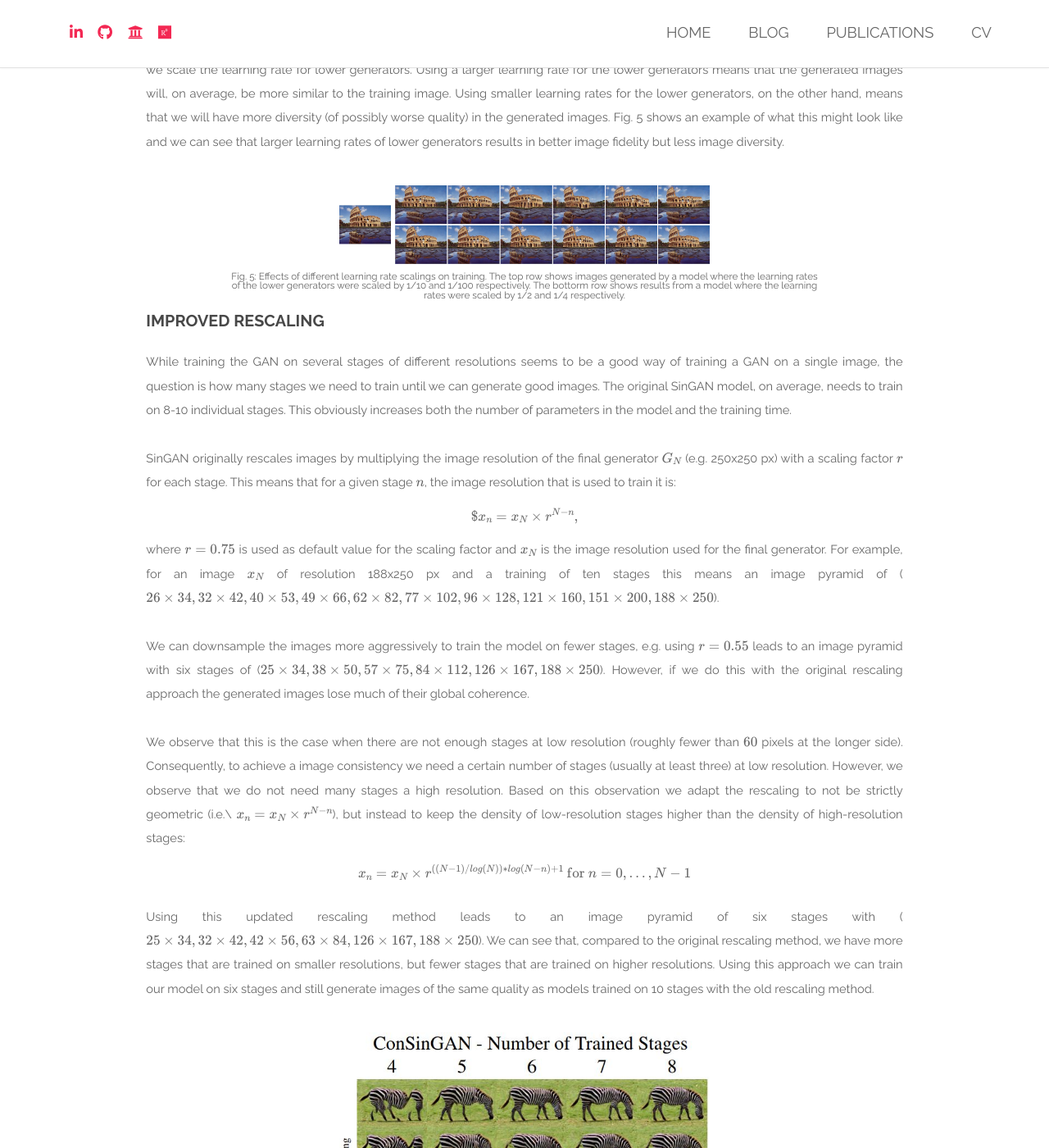
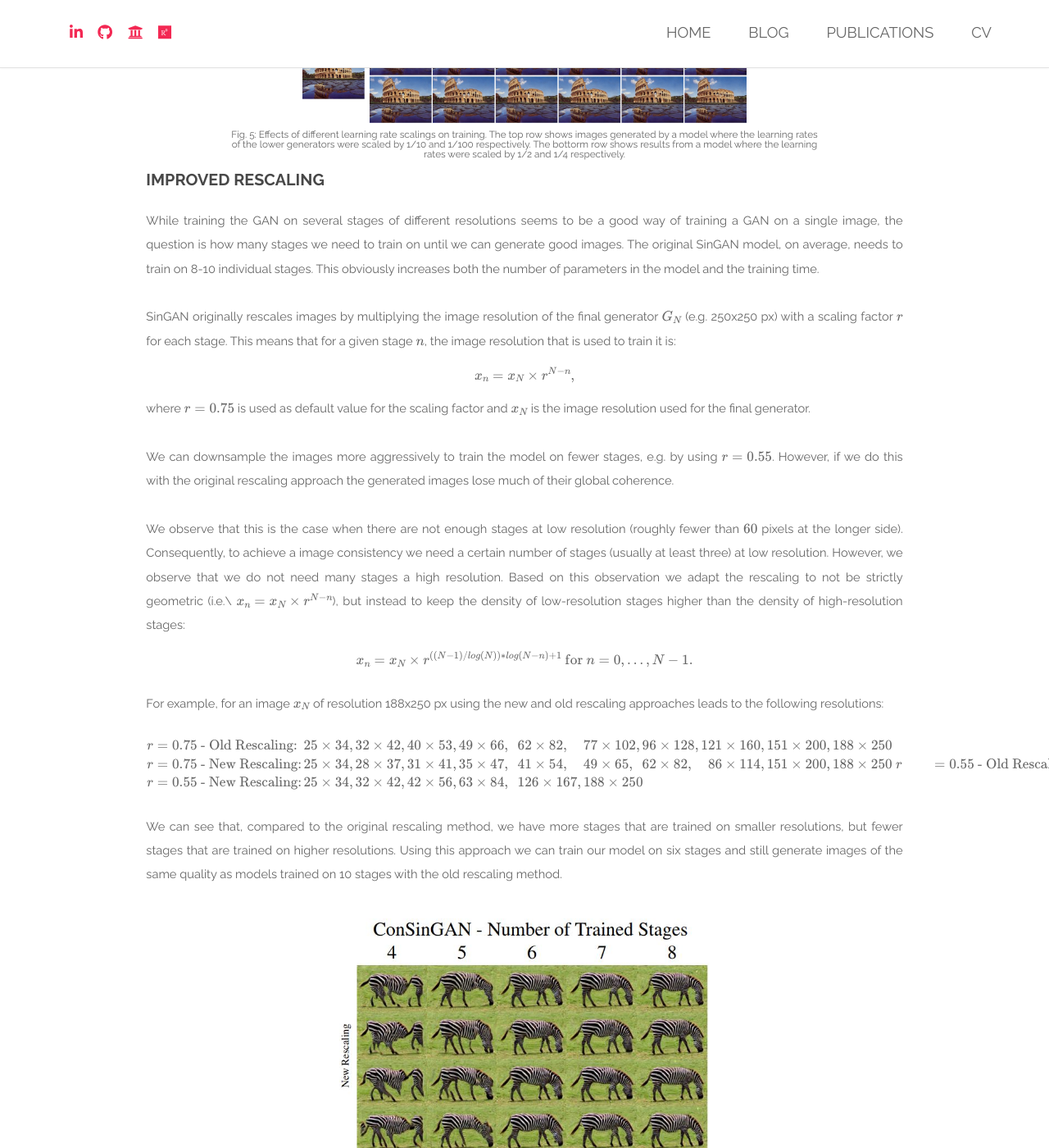
Before and after one commit to tohinz/tohinz.github.io, a Jekyll site: the page built from _posts/2020-03-24-improved-techniques-for-training-single-image-gans.md, in a window 1280 px wide and 1400 px high, scrolled down 4352 px. Shown: the whole window at 82% size. Built offline with Jekyll 4.4.1, drawn with Linux system fonts in a browser that asks for light colours; cached includes are drawn as plain includes; nearby versions of some CDN libraries; formulas are drawn with MathJax 3; a script that is not in the unit is left out; comment, search, counter and statistics services are not loaded; some of the changed text lies outside the part shown.

Commit message:
update blog post

```diff
--- a/_posts/2020-03-24-improved-techniques-for-training-single-image-gans.md
+++ b/_posts/2020-03-24-improved-techniques-for-training-single-image-gans.md
@@ -23,7 +23,7 @@
 
 To put our approach into perspective we quickly describe SinGAN's training procedure, before giving a more detailed overview of our approach. SinGAN trains several individual generator networks on images of increasing resolutions. Here, the first generator - working on the smallest image resolution - is the only unconditional generator that generates a image from random noise (see Fig. 1 for a visualization).
 
-<figure><center><img src="/images/blog/ConSinGAN/models/singan/singan0.jpg" alt="SinGAN Model" width="50%"/><figcaption>Fig. 1: Training of the first generator in the SinGAN.</figcaption></center></figure>
+<figure><center><img src="/images/blog/ConSinGAN/models/singan/singan0.jpg" alt="SinGAN Model" width="30%"/><figcaption>Fig. 1: Training of the first generator in the SinGAN.</figcaption></center></figure>
 
 The important part is that the discriminator is a path discriminator, i.e. the discriminator never sees the image as a whole, but only parts of it. Through this it learns what "real" image patches look like. Since the discriminator never sees the image as a whole the generator can fool it by generating images that are different from the training image on a global perspective, but similar when looking only at patch statistics.
 
@@ -46,26 +46,35 @@
 
 One interesting aspect of this approach is that we are now able to trade-off image diversity for fidelity by changing, e.g., the way of how we scale the learning rate for lower generators. Using a larger learning rate for the lower generators means that the generated images will, on average, be more similar to the training image. Using smaller learning rates for the lower generators, on the other hand, means that we will have more diversity (of possibly worse quality) in the generated images. Fig. 5 shows an example of what this might look like and we can see that larger learning rates of lower generators results in better image fidelity but less image diversity.
 
-<figure><center><img src="/images/blog/ConSinGAN/models/training/lr_scale.jpg" alt="ConSinGAN Learning Rate Scaling" width="50%"/><figcaption>Fig. 5: Effects of different learning rate scalings on training. The top row shows images generated by a model where the learning rates of the lower generators were scaled by 1/10 and 1/100 respectively. The bottorm row shows results from a model where the learning rates were scaled by 1/2 and 1/4 respectively.</figcaption></center></figure>
+<figure><center><img src="/images/blog/ConSinGAN/models/training/lr_scale.jpg" alt="ConSinGAN Learning Rate Scaling" width="60%"/><figcaption>Fig. 5: Effects of different learning rate scalings on training. The top row shows images generated by a model where the learning rates of the lower generators were scaled by 1/10 and 1/100 respectively. The bottorm row shows results from a model where the learning rates were scaled by 1/2 and 1/4 respectively.</figcaption></center></figure>
 
 ### Improved Rescaling
 
-While training the GAN on several stages of different resolutions seems to be a good way of training a GAN on a single image, the question is how many stages we need to train until we can generate good images. The original SinGAN model, on average, needs to train on 8-10 individual stages. This obviously increases both the number of parameters in the model and the training time.
+While training the GAN on several stages of different resolutions seems to be a good way of training a GAN on a single image, the question is how many stages we need to train on until we can generate good images. The original SinGAN model, on average, needs to train on 8-10 individual stages. This obviously increases both the number of parameters in the model and the training time.
 
 SinGAN originally rescales images by multiplying the image resolution of the final generator $G_N$ (e.g. 250x250 px) with a scaling factor $r$ for each stage. This means that for a given stage $n$, the image resolution that is used to train it is:
 \begin{equation}
-    $x_n = x_N\times r^{N-n},
+    x_n = x_N\times r^{N-n},
 \end{equation}
-where $r=0.75$ is used as default value for the scaling factor and $x_N$ is the image resolution used for the final generator. For example, for an image $x_N$ of resolution 188x250 px and a training of ten stages this means an image pyramid of ($26\times34, 32\times42, 40\times53, 49\times66, 62\times82, 77\times102, 96\times128, 121\times160, 151\times200, 188\times250$).
+where $r=0.75$ is used as default value for the scaling factor and $x_N$ is the image resolution used for the final generator.
 
-We can downsample the images more aggressively to train the model on fewer stages, e.g. using $r=0.55$ leads to an image pyramid with six stages of ($25\times34, 38\times50, 57\times75, 84\times112,126\times167,188\times250$). However, if we do this with the original rescaling approach the generated images lose much of their global coherence.
+We can downsample the images more aggressively to train the model on fewer stages, e.g. by using $r=0.55$. However, if we do this with the original rescaling approach the generated images lose much of their global coherence.
 
 We observe that this is the case when there are not enough stages at low resolution (roughly fewer than $60$ pixels at the longer side). Consequently, to achieve a image consistency we need a certain number of stages (usually at least three) at low resolution. However, we observe that we do not need many stages a high resolution. Based on this observation we adapt the rescaling to not be strictly geometric (i.e.\ $x_n = x_N\times r^{N-n}$), but instead to keep the density of low-resolution stages higher than the density of high-resolution stages:
 \begin{equation}
-    x_n = x_N\times r^{((N-1)/\textit{log}(N))*\textit{log}(N-n)+1} \text{\ for\ } n=0, ..., N-1
+    x_n = x_N\times r^{((N-1)/\textit{log}(N))*\textit{log}(N-n)+1} \text{\ for\ } n=0, ..., N-1.
 \end{equation}
 
-Using this updated rescaling method leads to an image pyramid of six stages with ($25\times34,32\times42,42\times56,63\times84,126\times167,188\times250$). We can see that, compared to the original rescaling method, we have more stages that are trained on smaller resolutions, but fewer stages that are trained on higher resolutions. Using this approach we can train our model on six stages and still generate images of the same quality as models trained on 10 stages with the old rescaling method.
+For example, for an image $x_N$ of resolution 188x250 px using the new and old rescaling approaches leads to the following resolutions:
+
+\begin{aligned}
+r&=0.75\text{ - Old Rescaling: }\mkern-38mu &&25\times34, 32\times42, 40\times53, 49\times66,\ \ 62\times82, \ \ \ \ 77\times102, 96\times128, 121\times160, 151\times200, 188\times250 \\\
+r&=0.75\text{ - New Rescaling: }\mkern-38mu &&25\times34, 28\times37, 31\times41, 35\times47,\ \ 41\times54,\ \ \\ \ 49\times65,\ \ 62\times82,\ \ \ \ 86\times114, 151\times200, 188\times250 \\\
+r&=0.55\text{ - Old Rescaling: }\mkern-38mu &&25\times34, 38\times50, 57\times75, 84\times112,126\times167,188\times250 \\\
+r&=0.55\text{ - New Rescaling: }\mkern-38mu &&25\times34, 32\times42, 42\times56, 63\times84, \ \ 126\times167, 188\times250
+\end{aligned}
+
+We can see that, compared to the original rescaling method, we have more stages that are trained on smaller resolutions, but fewer stages that are trained on higher resolutions. Using this approach we can train our model on six stages and still generate images of the same quality as models trained on 10 stages with the old rescaling method.
 
 <figure><center><img src="/images/blog/ConSinGAN/models/training/rescaling.jpg" alt="ConSinGAN Learning Rate Scaling" width="50%"/><figcaption>Fig. 6: Comparison of the old and new rescaling method when training the ConSinGAN on various stages.</figcaption></center></figure>
 
@@ -77,17 +86,13 @@
 
 ### Results
 
-We now show some of our results.
+We show a small sample of our results. For more results, comparisons to SinGAN, and details please refer to our [paper and supplementary material](https://www.google.com){:target="_blank"} or try it for yourself with the [code we provide](https://github.com/tohinz/ConSinGAN){:target="_blank"}.
 
-Unconditional image generation:
+<figure><center><img src="/images/blog/ConSinGAN/examples/unconditional-generation.jpg" alt="Unconditional Image Generation" width="50%"/><figcaption>Fig. 8: Examples of our model for unconditional image generation.</figcaption></center></figure>
 
-<figure><center><img src="/images/blog/ConSinGAN/examples/unconditional-generation.jpg" alt="Unconditional Image Generation" width="50%"/><figcaption>Fig. 7: Examples of our model for unconditional image generation.</figcaption></center></figure>
+<figure><center><img src="/images/blog/ConSinGAN/examples/harmonization.jpg" alt="Image Harmonization" width="50%"/><figcaption>Fig. 9: Examples of our model for image harmonization.</figcaption></center></figure>
 
-Image harmonization:
 
-<figure><center><img src="/images/blog/ConSinGAN/examples/harmonization.jpg" alt="Image Harmonization" width="50%"/><figcaption>Fig. 8: Examples of our model for image harmonization.</figcaption></center></figure>
-
-These are just some of our results. For more results and details please refer to our [paper and supplementary material](https://www.google.com){:target="_blank"} or try it for yourself with the [code we provide](https://github.com/tohinz/ConSinGAN){:target="_blank"}.
 
 ---
 ---
```
